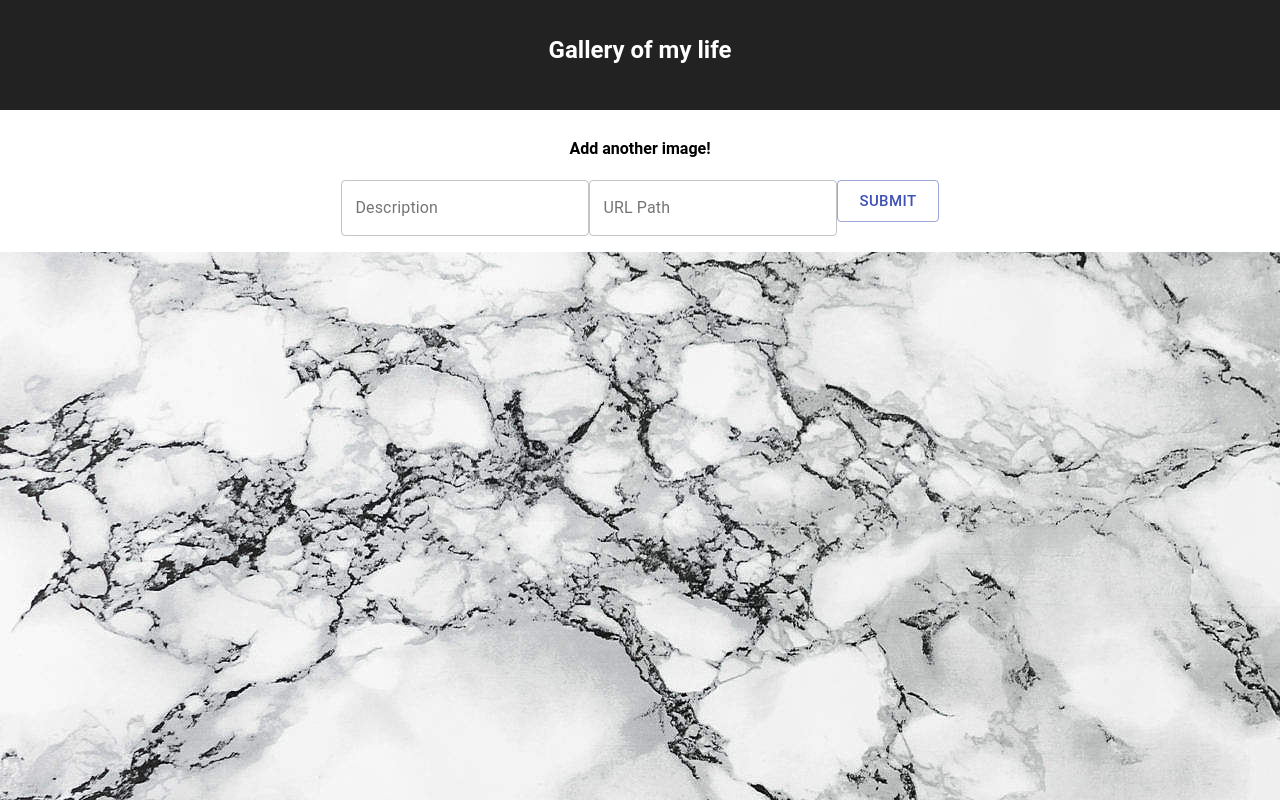
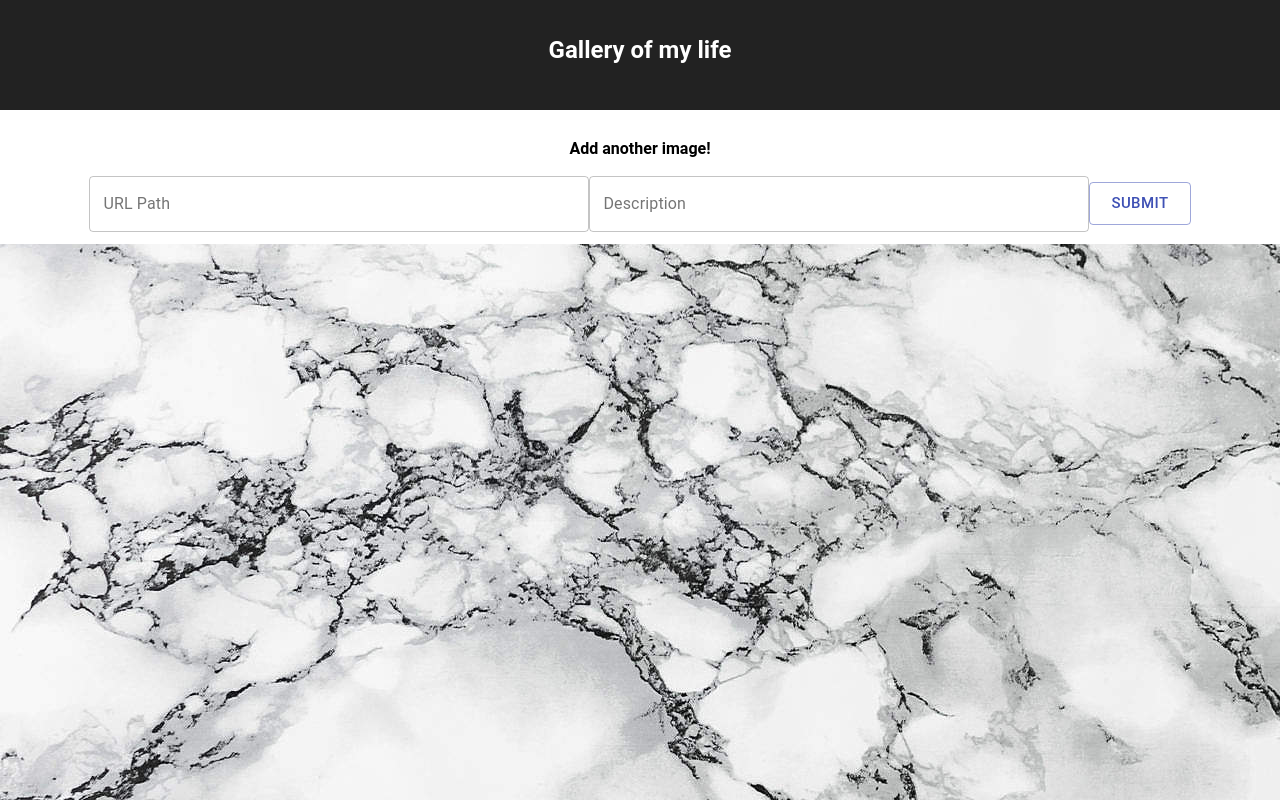
Before and after one commit to sdeda1us/react-gallery, a React (Create React App) app: page / in a window 1280 px wide. Built offline with nearby package versions, Linux system fonts and the light colour scheme; no server answers; a web font is replaced by a local one.

Commit message:
added materialui stylings

```diff
--- a/src/components/App/App.js
+++ b/src/components/App/App.js
@@ -3,6 +3,7 @@ import './App.css';
 import axios from 'axios';
 import GalleryList from '../GalleryList/GalleryList';
 import Form from '../Form/Form';
+import Grid from '@material-ui/core/Grid';
 
 class App extends Component {
   state = {
@@ -84,14 +85,12 @@ class App extends Component {
         <header className="App-header">
           <h1 className="App-title">Gallery of my life</h1>
         </header>
-        {JSON.stringify(this.state.newImage.path)}
-        {JSON.stringify(this.state.newImage.description)}
         <Form addimage={this.addNewImage} handlechange={this.handleChangeFor}/>
         <br/>
-        <div className="imageFrame">
+        <Grid container spacing={1} direction="row" justify="center" alignItems="center" className="imageFrame">
         <GalleryList imagelist={this.state.imageList} addlike={this.addLike}
                       toggleimage={this.toggleImage} deleteimage={this.deleteImage}/>
-        </div>
+        </Grid>
       </div>
     );
   }
--- a/src/components/Form/Form.js
+++ b/src/components/Form/Form.js
@@ -2,6 +2,7 @@ import React, { Component } from 'react';
 import '../App/App.css';
 import TextField from '@material-ui/core/TextField';
 import Button from '@material-ui/core/Button';
+import Grid from '@material-ui/core/Grid';
 
 class Form extends Component{
 
@@ -9,9 +10,11 @@ class Form extends Component{
         return(
             <form className="formBackground">
                 <h4>Add another image!</h4>
-                <TextField id="outlined-basic" label="Description" variant="outlined" onChange={this.props.handlechange('path')}/>
-                <TextField id="outlined-basic" label="URL Path" variant="outlined" onChange={this.props.handlechange('description')}/>
-                <Button variant="outlined" color="primary" size="large" onClick={(event) => this.props.addimage(event)}>Submit</Button>
+                <Grid container spacing={1} direction="row" justify="center" alignItems="center">
+                    <TextField style= {{width:500}} id="outlined-basic" label="URL Path" variant="outlined" onChange={this.props.handlechange('path')}/>
+                    <TextField style= {{width:500}} id="outlined-basic" label="Description" variant="outlined" onChange={this.props.handlechange('description')}/>
+                    <Button variant="outlined" color="primary" size="large" onClick={(event) => this.props.addimage(event)}>Submit</Button>
+                </Grid>
             </form>
         )
     }
```
